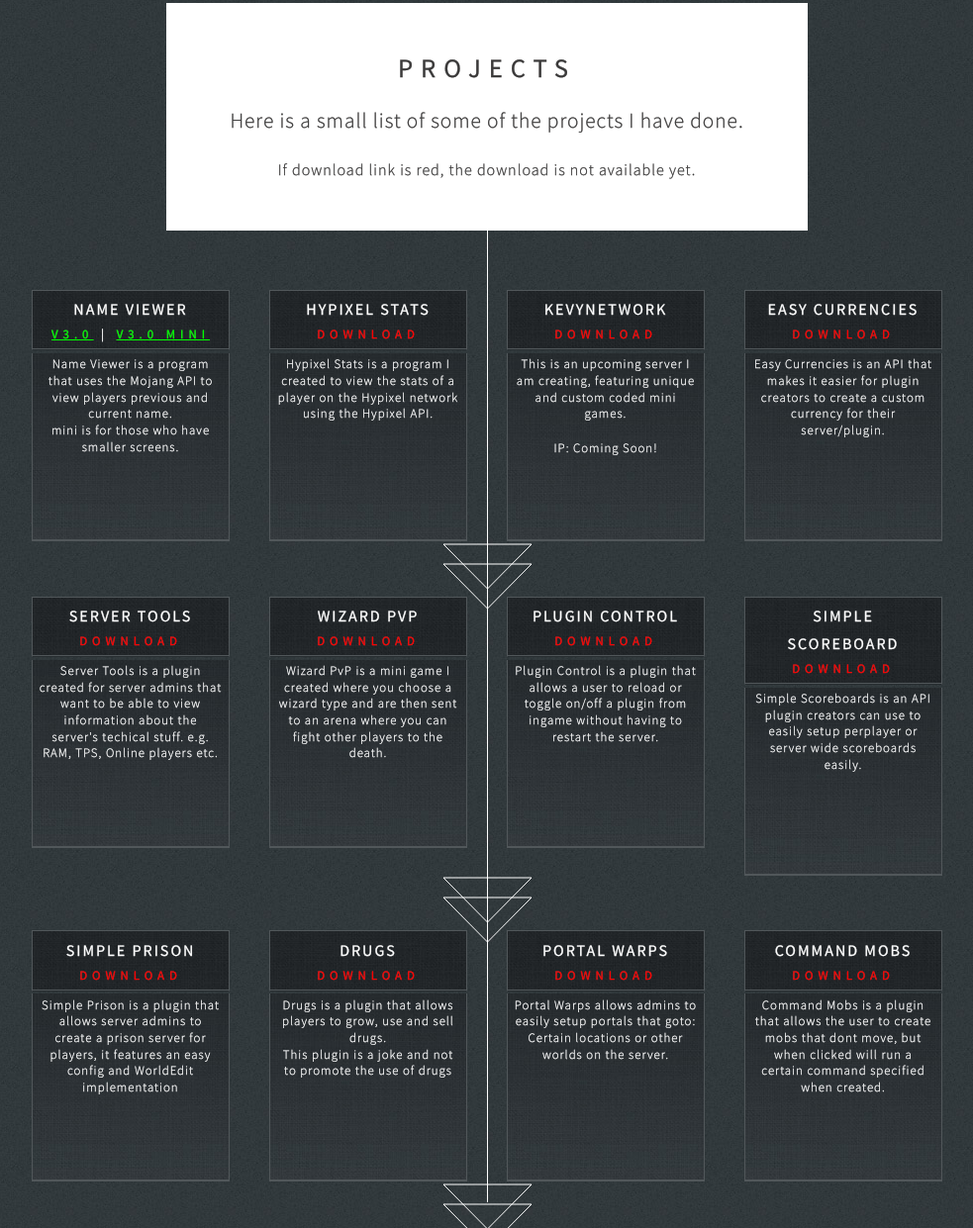
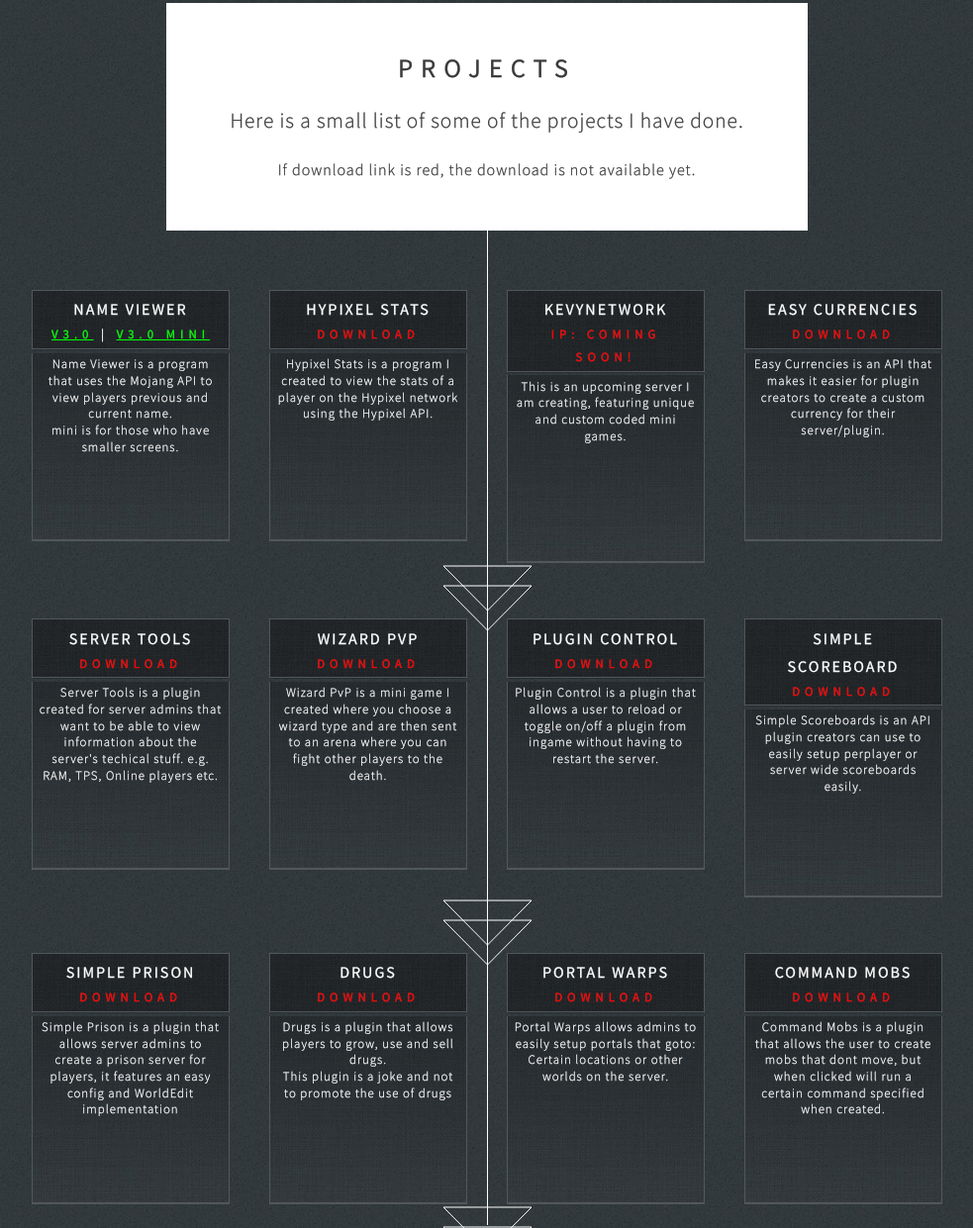
Before and after one commit to KevyPorter/KevyPorter.github.io, a plain HTML site: page index.html in a window 1280 px wide. Shown: the part 1504-2745 px from the top of the page at 99% size, without its empty margins (148-1131 px from the left). Drawn offline with Linux system fonts and the light colour scheme.

Commit message:
You cant download a server e-e

```diff
--- a/index.html
+++ b/index.html
@@ -100,10 +100,9 @@
 <div class="3u">
 <div class="text">
 <header><h2>KevyNetwork</h2>
-<h3 style="color:#F00">Download</h3></header>
+<h3 style="color:#F00">IP: Coming Soon!</h3></header>
 <div class="text-inner">
 <p>This is an upcoming server I am creating, featuring unique and custom coded mini games.</p>
-<p>IP: Coming Soon!</p>
 </div>
 </div>
 </div>
```
